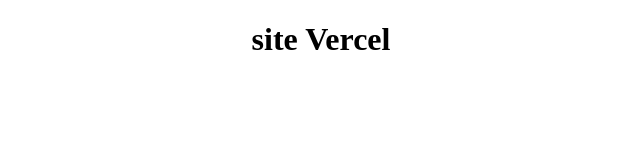
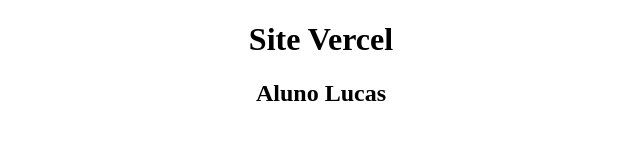
Before and after one commit to lucas2025120-CEAP/vercel, a plain HTML site: page index.html in a window 1280 px wide. Shown: the whole page, without its empty margins (319-959 px from the left). Drawn offline with Linux system fonts and the light colour scheme.

Commit message:
Update index.html

```diff
--- a/index.html
+++ b/index.html
@@ -7,7 +7,9 @@
 </head>
 <body>
     <center>
-        <h1>site Vercel</h1>
+        <h1>Site Vercel</h1>
+        <h2>Aluno Lucas</h2>
     </center>
 </body>
+
 </html>
```
